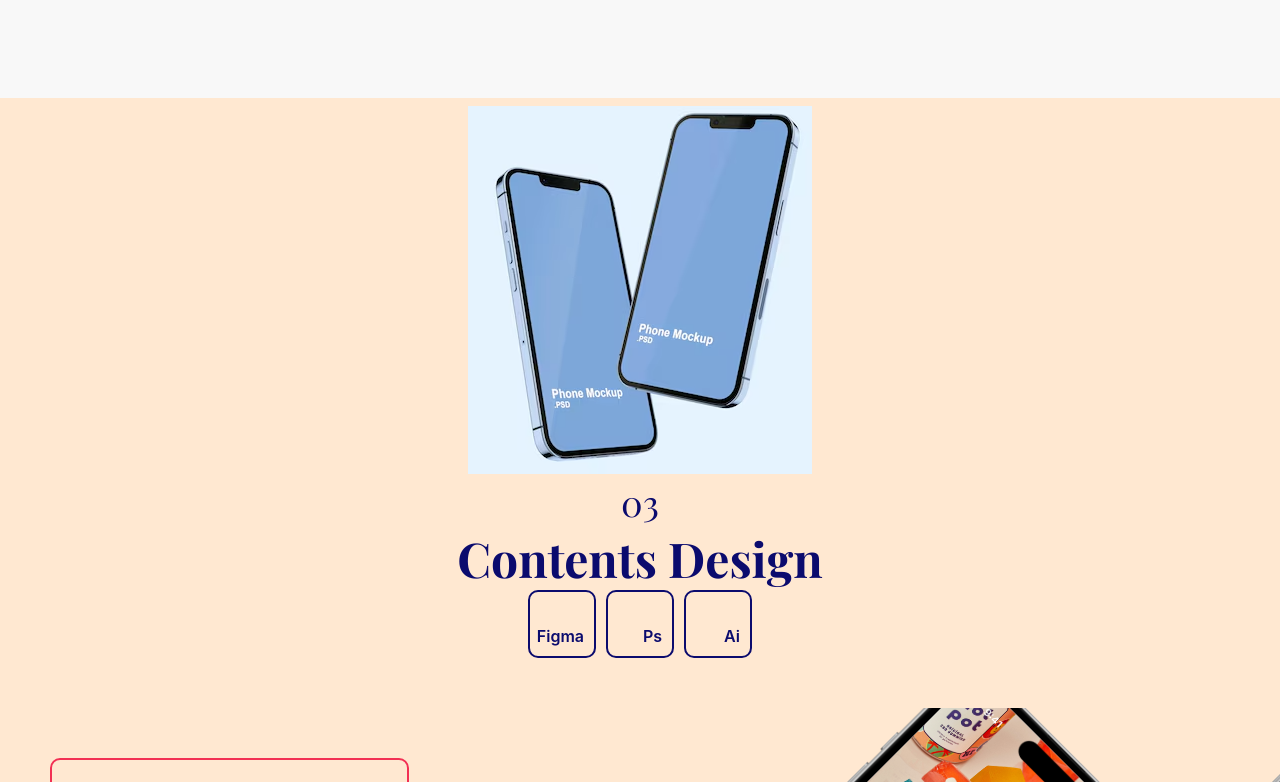
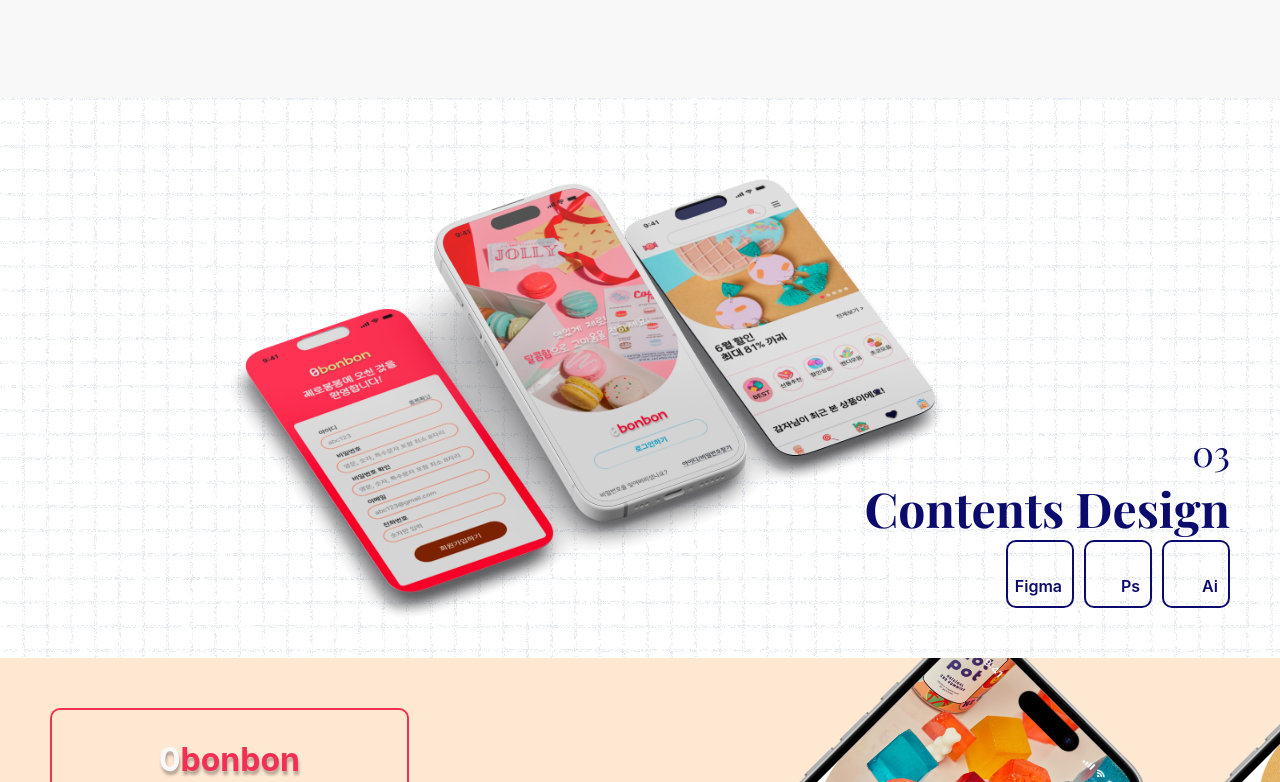
Before and after one commit to whiteene-cmd/portfoilo, a plain HTML site: page index.html in a window 1280 px wide. Shown: the part 5863-6645 px from the top of the page. Drawn offline with nearby package versions, Linux system fonts and the light colour scheme; a web font is replaced by a local one.

Commit message:
위즈플레이 수정하기

```diff
--- a/css/portStyle.css
+++ b/css/portStyle.css
@@ -343,19 +343,28 @@
 /* figma */
 
 #design>.secIntro{
+    position: relative;
     width: 100%;
     height: 70vh;
-    padding-bottom: 50px;
-    background-color: var(--bg2);
+    padding: 0 50px 50px 0;
+    box-sizing: border-box;
+    background:url(../img/배경탬플릿_1920.png);
     display: flex;
     flex-direction: column;
     justify-content: flex-end;
-    align-items: center;
+    align-items: flex-end;
 }
 #design .figma{
     background: #FFE8D1;
     padding: 50px;
     overflow: hidden;
+}
+#design .secIntro .itemImg img{
+    position: absolute;
+    top: 50%; left: 20%;
+    transform: translate(-50px,-50%);
+    display: block;
+    width: 60%; height: 100%;
 }
 .figma .itemInfo{
     padding: 30px;
@@ -454,6 +463,9 @@
     font-size: 28px;
     line-height: 2;
 }
+.proInfo h3 span{
+    color: #eaa3b;
+}
 .proInfo>p{
     font-size: 18px;
     padding-left: 15px;
--- a/index.html
+++ b/index.html
@@ -169,7 +169,7 @@
       </section>
       <section id="design">
         <div class="secIntro">
-          <div class="itemImg"> <img src="img/목업.PNG" alt=""></div>
+          <div class="itemImg"><img src="img/03_figma.png" alt=""></div>
           <span>03</span>
           <h2>Contents Design</h2>
           <div class="ico">
@@ -233,7 +233,7 @@
           </div>
         </div>
         <div class="proInfo">
-            <h3>W'z play</h3>
+            <h3><span>W'z</span> play</h3>
             <p>제작기간: 27Days</p>
             <p>제작인원: 김00,김00,백인혜,조00</p>
             <div class="point">
```
Also changed, not shown: img/03_figma.png (added), 1 other file.
